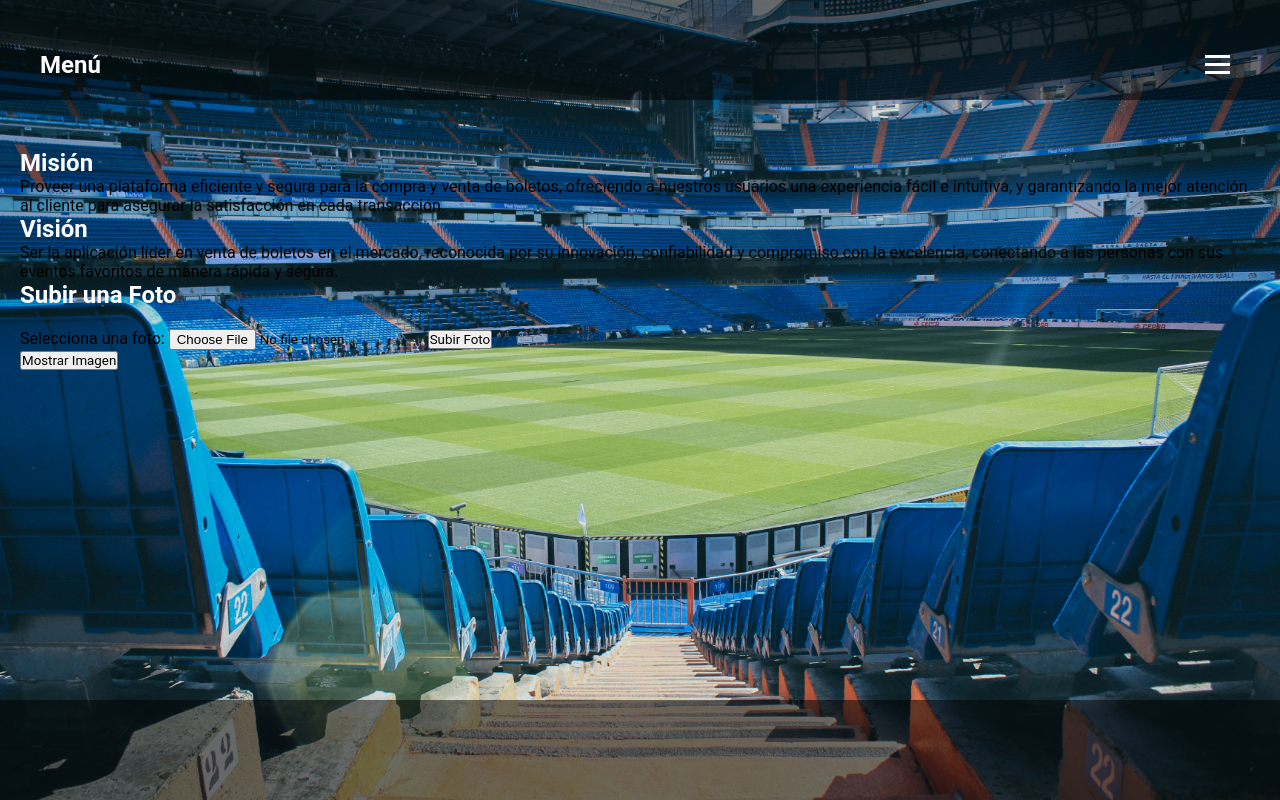
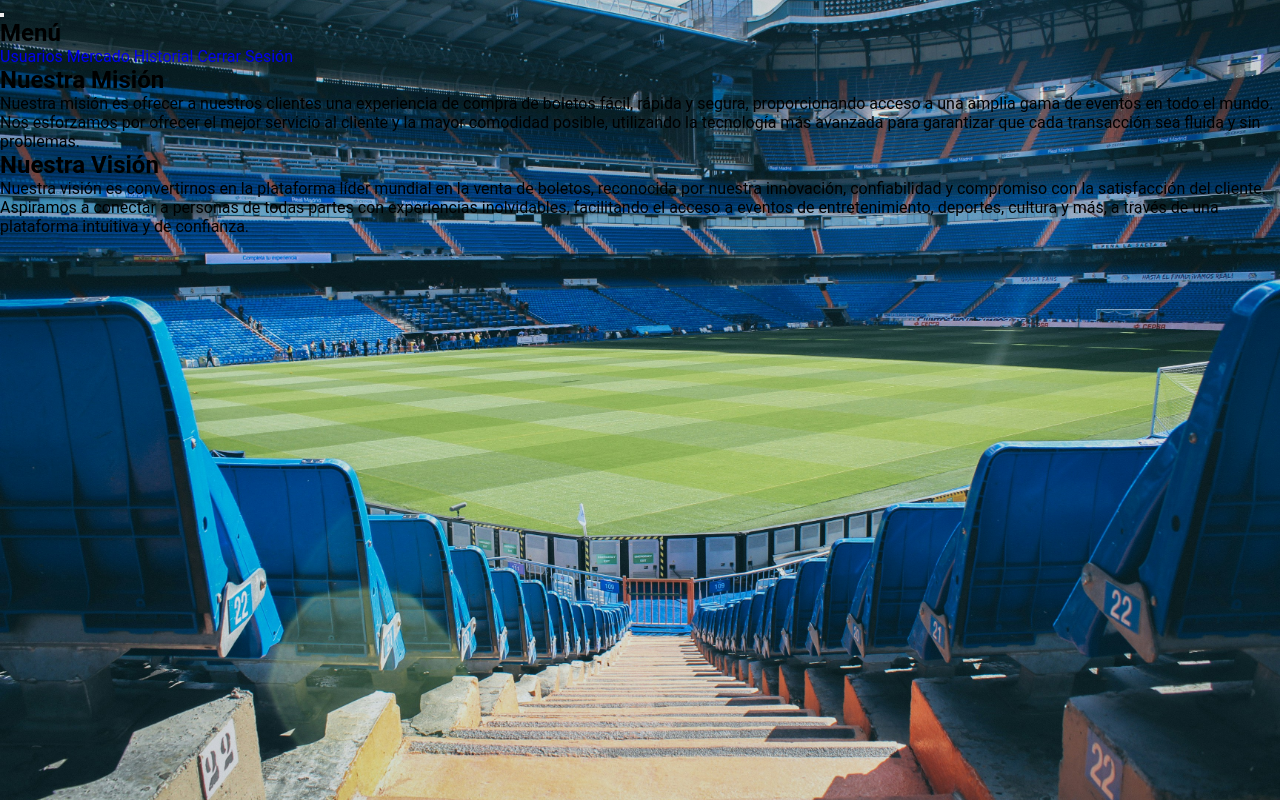
Before and after one commit to A-Josp/Avance_Sistema, a PHP site: page /menu.php in a window 1280 px wide. Run offline with PHP 8.4, Linux system fonts and the light colour scheme; the visitor is signed in with stand-in values (Sample User, id 1).

Commit message:
Add files via upload

```diff
--- a/menu.php
+++ b/menu.php
@@ -17,92 +17,19 @@ if(!isset($_SESSION['users'])){
 <head>
     <meta charset="UTF-8">
     <meta name="viewport" content="width=device-width, initial-scale=1.0">
-    <title>NGL - Venta de Boletos</title>
+    <title>Menu</title>
     <link rel="stylesheet" href="assets/css/Style2.css">
     <link rel="icon" href="assets/images/favicon.ico" type="image/x-icon">
-    <style>
-        body {
-            font-family: Arial, sans-serif;
-            margin: 0;
-            padding: 0;
-            box-sizing: border-box;
-        }
-        header, main, nav {
-            padding: 20px;
-            position: relative;
-            z-index: 2;
-        }
-        .overlay-top, .overlay-bottom {
-            position: absolute;
-            width: 100%;
-            height: 100px; /* Ajusta la altura según sea necesario */
-            background: rgba(0, 0, 0, 0.5); /* Fondo negro transparente */
-            z-index: 1;
-        }
-        .overlay-top {
-            top: 0;
-        }
-        .overlay-bottom {
-            bottom: 0;
-        }
-        .menu-container {
-            display: flex;
-            align-items: center;
-            justify-content: space-between;
-            position: relative;
-        }
-        .menu-icon {
-            background: none;
-            border: none;
-            cursor: pointer;
-            padding: 10px;
-        }
-        .menu-icon .line {
-            width: 25px;
-            height: 3px;
-            background: #fff;
-            margin: 5px 0;
-        }
-        .menu-options {
-            display: none;
-            position: absolute;
-            top: 40px;
-            left: 0;
-            background: #fff;
-            box-shadow: 0 2px 5px rgba(0, 0, 0, 0.15);
-            z-index: 2;
-        }
-        .menu-options a {
-            display: block;
-            padding: 10px;
-            text-decoration: none;
-            color: #333;
-        }
-        .menu-options a:hover {
-            background: #f0f0f0;
-        }
-        h1, h2 {
-            margin: 0;
-            color: #fff;
-        }
-        form {
-            margin-top: 20px;
-        }
-        .hidden {
-            display: none;
-        }
-    </style>
 </head>
 <body>
-    <div class="overlay-top"></div>
     <header>
         <nav class="menu-container">
-            <h1>Menú</h1>
             <button class="menu-icon" onclick="toggleMenu()" aria-label="Toggle menu">
                 <div class="line"></div>
                 <div class="line"></div>
                 <div class="line"></div>
             </button>
+            <h1 class="menu-title">Menú</h1>
             <div class="menu-options" id="menuOptions">
                 <a href="php/usuarios.php">Usuarios</a>
                 <a href="php/mercado.php">Mercado</a>
@@ -113,55 +40,21 @@ if(!isset($_SESSION['users'])){
     </header>
 
     <main>
-        <section>
-            <h2>Misión</h2>
-            <p>Proveer una plataforma eficiente y segura para la compra y venta de boletos, ofreciendo a nuestros usuarios una experiencia fácil e intuitiva, y garantizando la mejor atención al cliente para asegurar la satisfacción en cada transacción.</p>
-        </section>
-
-        <section>
-            <h2>Visión</h2>
-            <p>Ser la aplicación líder en venta de boletos en el mercado, reconocida por su innovación, confiabilidad y compromiso con la excelencia, conectando a las personas con sus eventos favoritos de manera rápida y segura.</p>
-        </section>
-
-        <section>
-            <h2>Subir una Foto</h2>
-            <form action="php/archivo.php" method="post" enctype="multipart/form-data">
-                <label for="fileToUpload">Selecciona una foto:</label>
-                <input type="file" name="fileToUpload" id="fileToUpload">
-                <input type="submit" value="Subir Foto" name="submit">
-            </form>
-            <button id="showImageBtn">Mostrar Imagen</button>
-            <div id="imageContainer" class="hidden">
-                <img id="uploadedImage" src="" alt="Imagen subida">
+        <section class="mission-vision">
+            <div class="content">
+                <h2>Nuestra Misión</h2>
+                <p>Nuestra misión es ofrecer a nuestros clientes una experiencia de compra de boletos fácil, rápida y segura, proporcionando acceso a una amplia gama de eventos en todo el mundo. Nos esforzamos por ofrecer el mejor servicio al cliente y la mayor comodidad posible, utilizando la tecnología más avanzada para garantizar que cada transacción sea fluida y sin problemas.</p>
+                <h2>Nuestra Visión</h2>
+                <p>Nuestra visión es convertirnos en la plataforma líder mundial en la venta de boletos, reconocida por nuestra innovación, confiabilidad y compromiso con la satisfacción del cliente. Aspiramos a conectar a personas de todas partes con experiencias inolvidables, facilitando el acceso a eventos de entretenimiento, deportes, cultura y más, a través de una plataforma intuitiva y de confianza.</p>
             </div>
         </section>
     </main>
 
-    <div class="overlay-bottom"></div>
-
-    <script src="assets/js/joys.js"></script>
     <script>
         function toggleMenu() {
             var menuOptions = document.getElementById('menuOptions');
-            if (menuOptions.style.display === 'block') {
-                menuOptions.style.display = 'none';
-            } else {
-                menuOptions.style.display = 'block';
-            }
+            menuOptions.classList.toggle('show');
         }
-
-        document.getElementById('showImageBtn').addEventListener('click', function() {
-            console.log('Botón "Mostrar Imagen" clicado'); // Mensaje de depuración
-            var imageContainer = document.getElementById('imageContainer');
-            var uploadedImage = document.getElementById('uploadedImage');
-            var uploadedImageName = '<?php echo isset($_SESSION["uploaded_image"]) ? $_SESSION["uploaded_image"] : ''; ?>';
-            if (uploadedImageName) {
-                uploadedImage.src = "../uploads/" + uploadedImageName;
-                imageContainer.classList.remove('hidden');
-            } else {
-                alert('No hay imagen para mostrar.');
-            }
-        });
     </script>
 </body>
 </html>
```
Also changed, not shown: Style2.css (+59 -21 lines), usuarios.php (+1 -35 lines).
